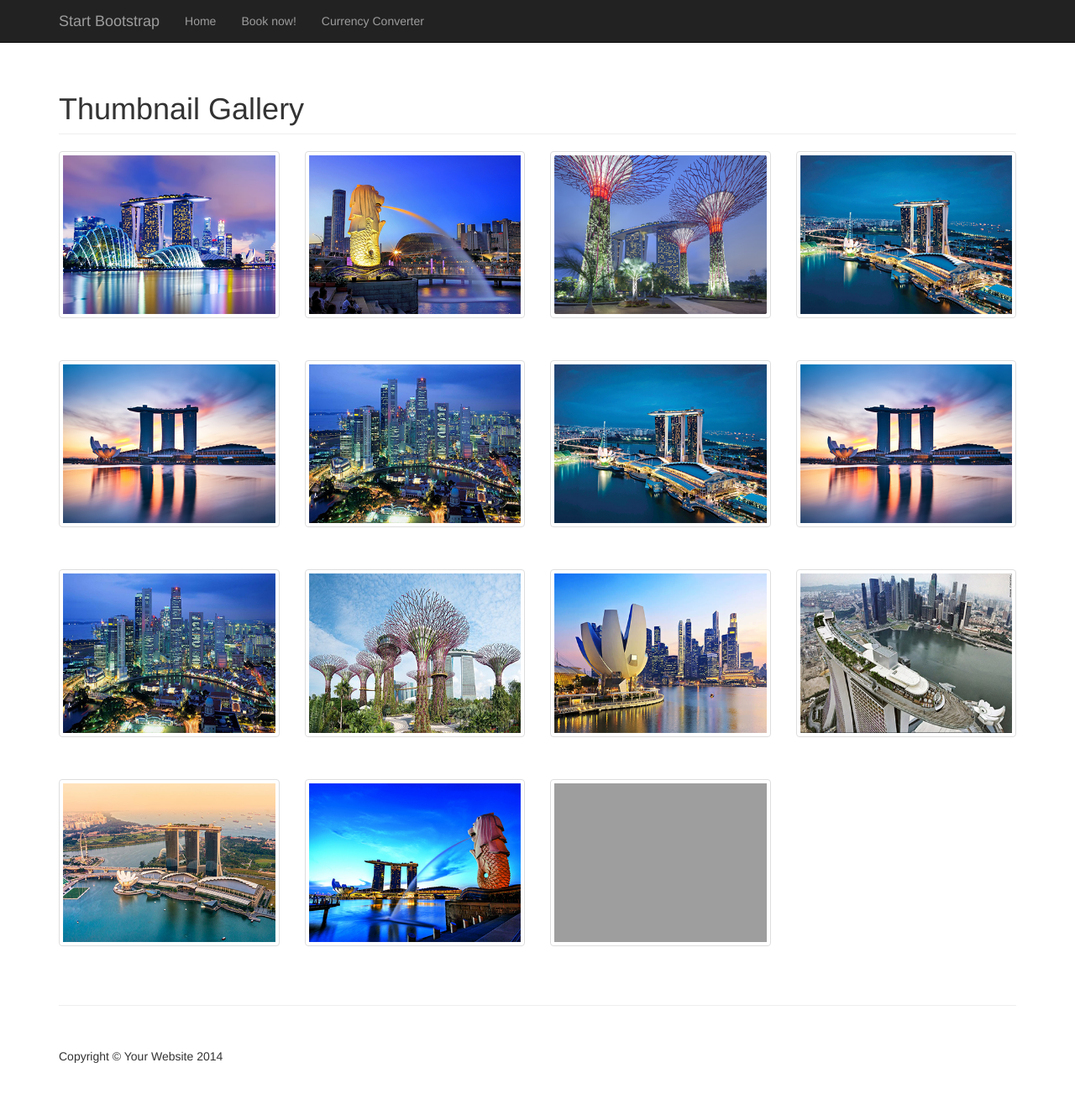
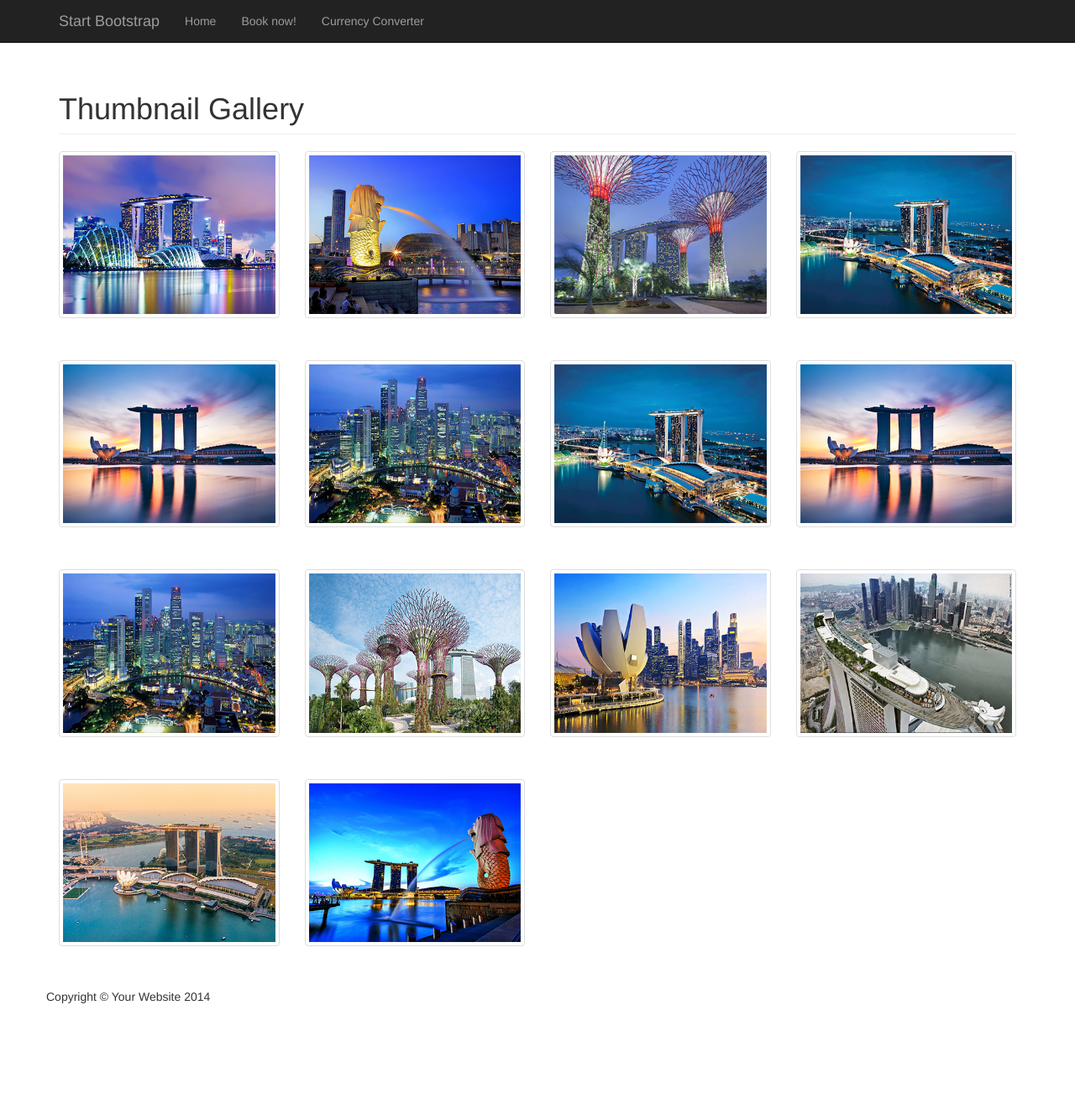
Before and after one commit to nandopatel/site, a Django app: page /Gallery.html in a window 1280 px wide. Shown: the whole page at 84% size. After the commit the page ends 1195 px from the top, so only its background shows below. Run offline with Django 3.2, Linux system fonts and the light colour scheme; some libraries are stand-ins or nearby versions; grey boxes are pictures that could not be loaded.

Commit message:
Changed images

```diff
--- a/Webapp/templates/Gallery.html
+++ b/Webapp/templates/Gallery.html
@@ -141,12 +141,6 @@
                     <img class="img-responsive" src="/static/singapore11.png" height="300" width="400" border="5">
                 </a>
             </div>
-            <div class="col-lg-3 col-md-4 col-xs-6 thumb">
-                <a class="thumbnail" href="#">
-                    <img class="img-responsive" src="/static/singapore12.png" height="300" width="400" border="5">
-                </a>
-            </div>
-        </div>
 
         <hr>
 
```
